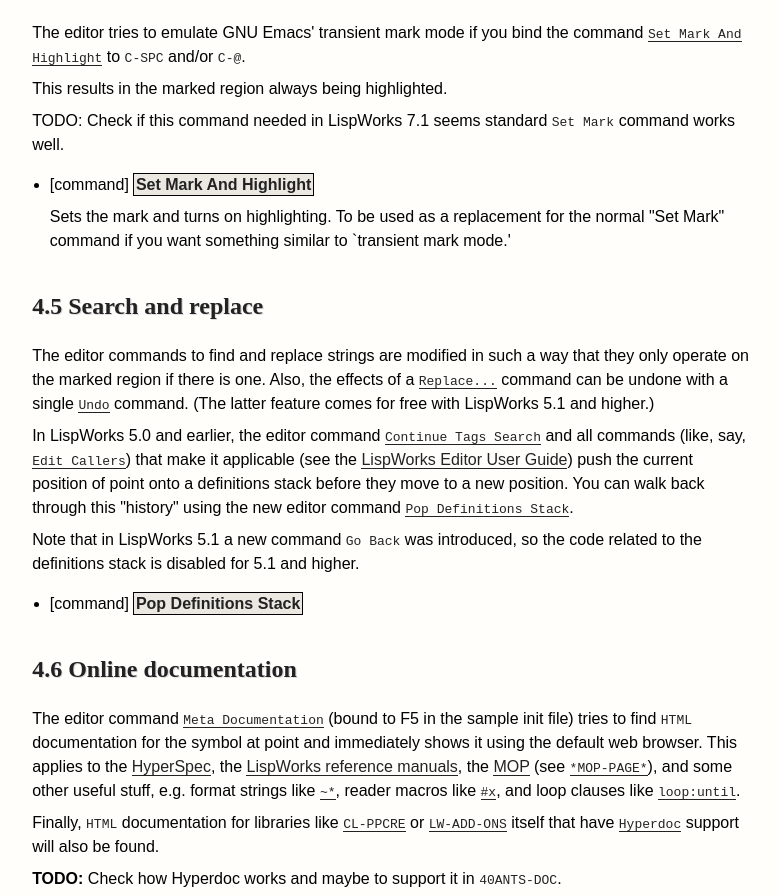
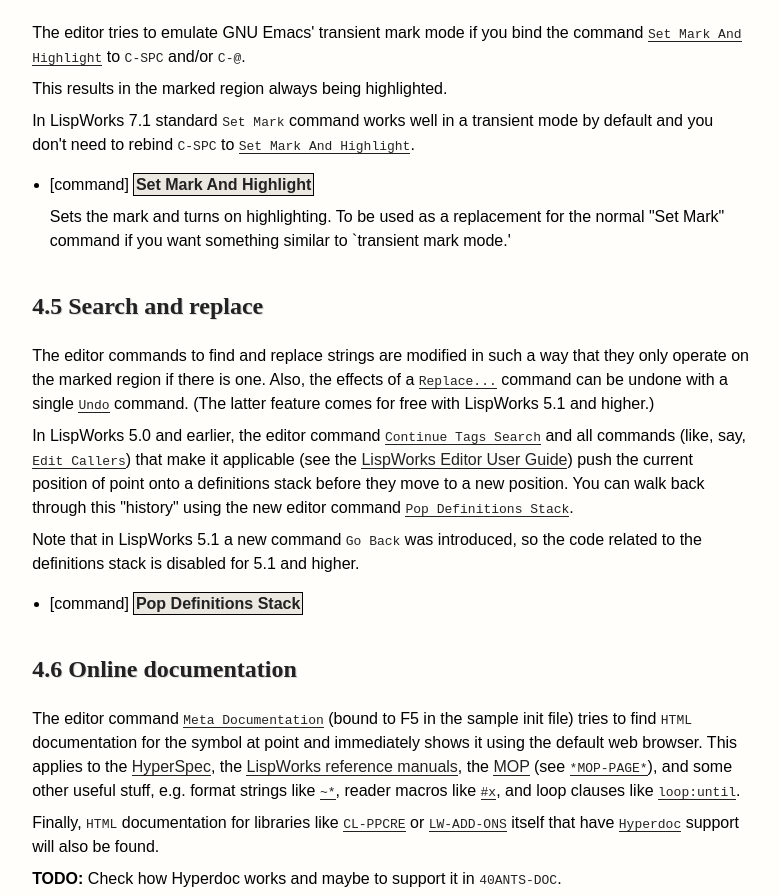
Before and after one commit to 40ants/lw-add-ons, a plain HTML site: page docs/index.html in a window 1280 px wide. Shown: the part 4823-5719 px from the top of the page, without its empty margins (346-1125 px from the left). Drawn offline with nearby package versions, Linux system fonts and the light colour scheme; some packages are replaced by stand-ins of ours.

Commit message:
Added a note on Set Mark command on LW 7.1.

```diff
--- a/docs/index.html
+++ b/docs/index.html
@@ -322,7 +322,8 @@ the command <a href="#x-28-3A-7CSet-20Mark-20And-20Highlight-7C-20-2840ANTS-DOC-
 
 <p>This results in the marked region always being highlighted.</p>
 
-<p>TODO: Check if this command needed in LispWorks 7.1 seems standard <code>Set Mark</code> command works well.</p>
+<p>In LispWorks 7.1 standard <code>Set Mark</code> command works well in a transient mode
+by default and you don't need to rebind <code>C-SPC</code> to <a href="#x-28-3A-7CSet-20Mark-20And-20Highlight-7C-20-2840ANTS-DOC-2FLOCATIVES-3A-3ACOMMAND-29-29" title="(:|Set Mark And Highlight| (40ANTS-DOC/LOCATIVES::COMMAND))"><code>Set Mark And Highlight</code></a>.</p>
 
 <p><a id='x-28-3A-7CSet-20Mark-20And-20Highlight-7C-20-2840ANTS-DOC-2FLOCATIVES-3A-3ACOMMAND-29-29'></a></p>
 
```
Also changed, not shown: 2 other files.
